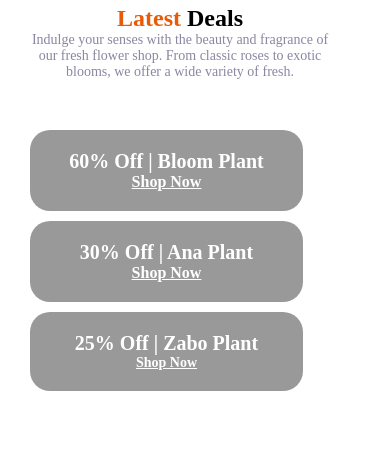
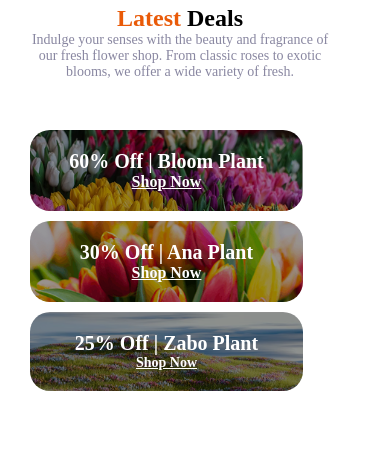
Before and after one commit to AbuSayed101/Assignment-2, a plain HTML site: page index.html in a window 390 px wide. Shown: the part 2680-3129 px from the top of the page. Drawn offline with Linux system fonts and the light colour scheme.

Commit message:
added a responsive image and all code

```diff
--- a/styles/style.css
+++ b/styles/style.css
@@ -268,21 +268,16 @@ color: #E95A08;
     font-weight: bold;
     font-size: 40px;
     color: white;
-
 }
 
 .bloom-plant{
-background-image: url('./assets/deal-bloom.png');
+background-image: url('../assets/deal-bloom.png');
 background-size: cover;
 background-color: rgba(0, 0, 0, 0.4);
   background-blend-mode: darken;
-
-
-
-
 }
 .ana-plant{
-background-image: url('./assets/deal-ana.png');
+background-image: url('../assets/deal-ana.png');
 background-size: cover;
 background-color: rgba(0, 0, 0, 0.4);
   background-blend-mode: darken;
@@ -290,7 +285,7 @@ background-color: rgba(0, 0, 0, 0.4);
 
 }
 .zabo-plant{
-background-image: url('./assets/deal-zabo.png');
+background-image: url('../assets/deal-zabo.png');
 background-size: cover;
  background-color: rgba(0, 0, 0, 0.4);
   background-blend-mode: darken;
```
